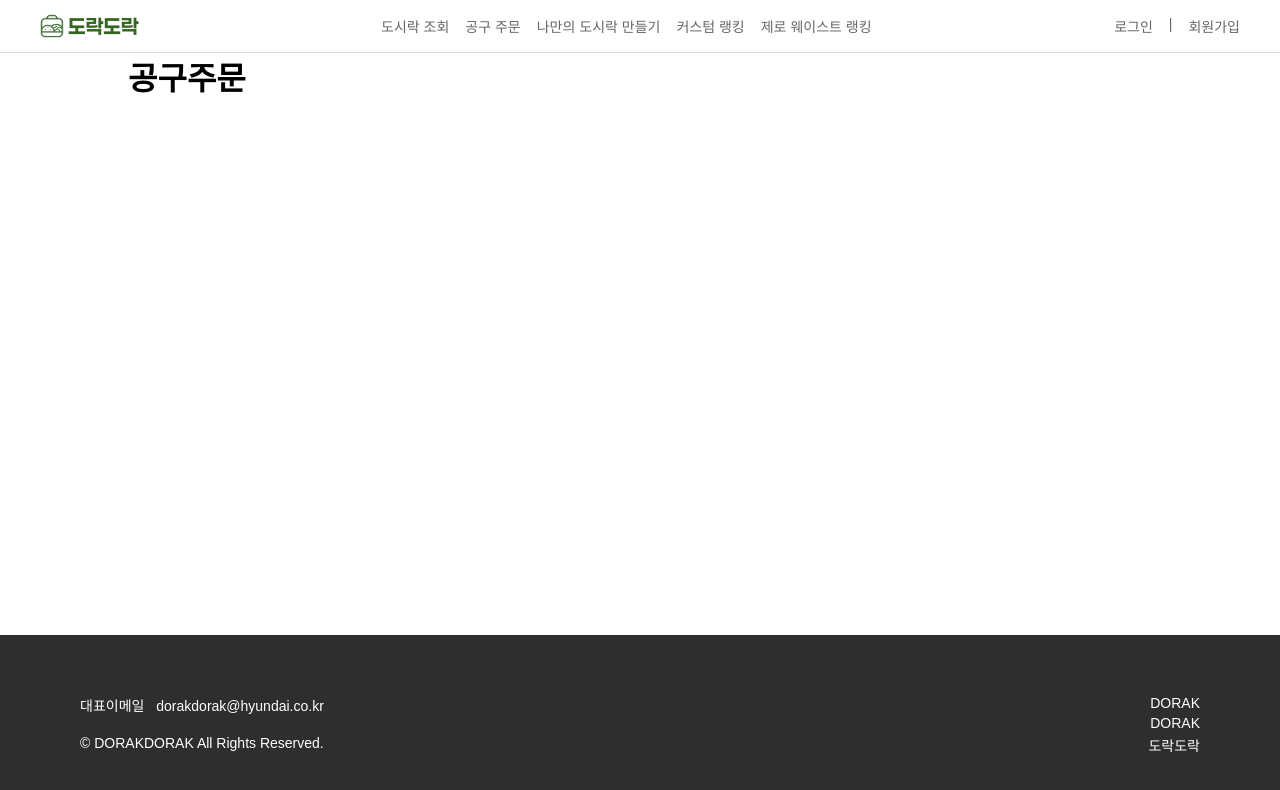
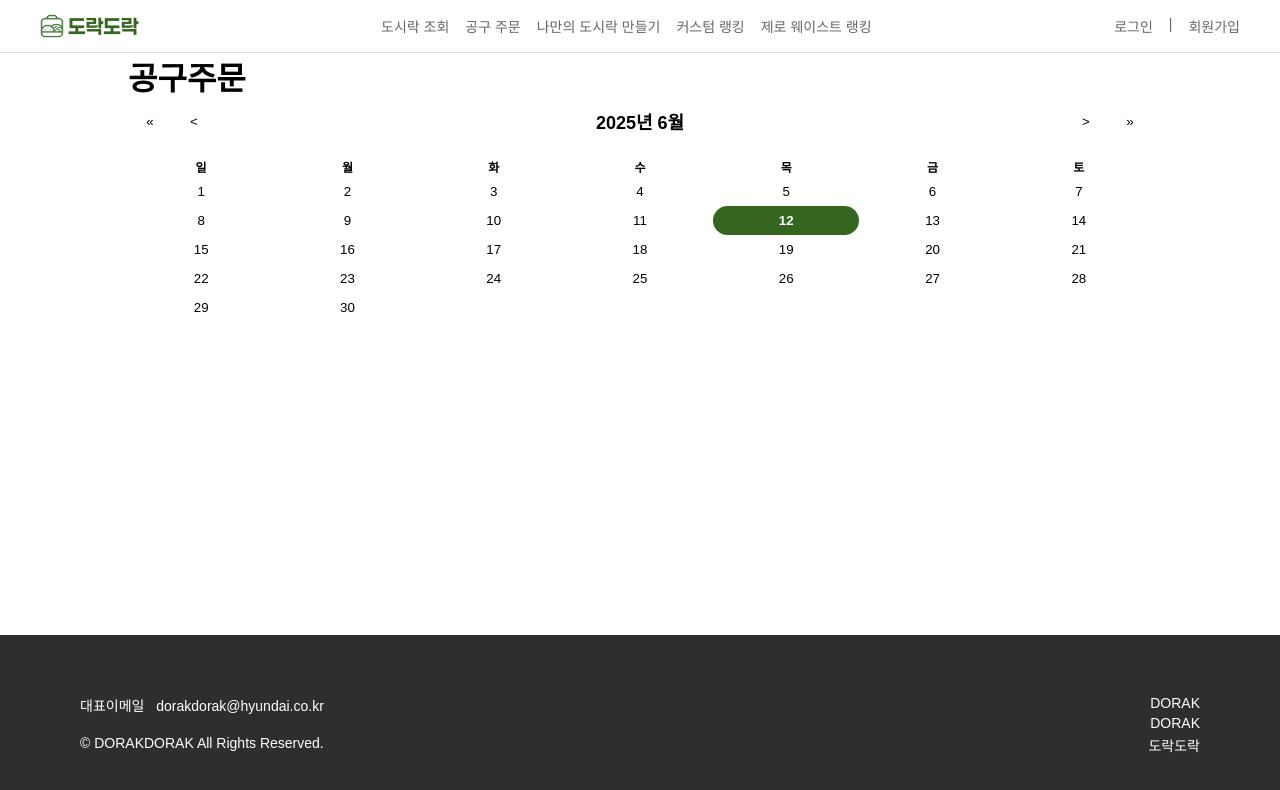
Before and after one commit to dorakdorak/dorakdorak-frontend, a React (Vite) app: page /group-order in a window 1280 px wide. Shown: the top 790 px of the page. Built offline with nearby package versions, Linux system fonts and the light colour scheme; a web font is replaced by a local one.

Commit message:
[FEAT] 달력 컴포넌트 구현 (#30)

```diff
--- a/package.json
+++ b/package.json
@@ -17,6 +17,7 @@
     "framer-motion": "^12.16.0",
     "jwt-decode": "^4.0.0",
     "react": "^19.1.0",
+    "react-calendar": "^6.0.0",
     "react-countup": "^6.5.3",
     "react-daum-postcode": "^3.2.0",
     "react-dom": "^19.1.0",
--- /dev/null
+++ b/src/components/order/Calendar.tsx
@@ -0,0 +1,63 @@
+import * as React from "react";
+import { Calendar } from "react-calendar";
+import styles from "@/css/order/CalendarComponent.module.css";
+
+interface CalendarComponentProps {
+  onDateChange: (selectedDate: string) => void;
+}
+
+export default function CalendarComponent({
+  onDateChange,
+}: CalendarComponentProps) {
+  const [date, setDate] = React.useState<Date | null>(null);
+
+  const formatDateToString = (date: Date) => {
+    return `${date.getFullYear()}-${String(date.getMonth() + 1).padStart(
+      2,
+      "0"
+    )}-${String(date.getDate()).padStart(2, "0")}`;
+  };
+
+  React.useEffect(() => {
+    const today = new Date();
+    setDate(today);
+    onDateChange(formatDateToString(today));
+  }, [onDateChange]);
+
+  if (!date) return null;
+
+  return (
+    <div className={styles.container}>
+      <div className={styles.calendarWrapper}>
+        <Calendar
+          calendarType="gregory"
+          onChange={(value) => {
+            if (value instanceof Date) {
+              setDate(value);
+              onDateChange(formatDateToString(value));
+            }
+          }}
+          value={date}
+          locale="ko-KR"
+          navigationLabel={({ date }) => (
+            <div className={styles.navigationLabel}>
+              <span className={styles.navigationLabelText}>
+                {date.toLocaleDateString("ko", {
+                  year: "numeric",
+                  month: "long",
+                })}
+              </span>
+            </div>
+          )}
+          prevLabel={<span>&lt;</span>}
+          nextLabel={<span>&gt;</span>}
+          formatDay={(locale, date) => date.getDate().toString()}
+          formatShortWeekday={(locale, date) =>
+            date.toLocaleDateString("ko", { weekday: "short" })
+          }
+          showNeighboringMonth={false}
+        />
+      </div>
+    </div>
+  );
+}
--- /dev/null
+++ b/src/css/order/CalendarComponent.module.css
@@ -0,0 +1,84 @@
+:global(.react-calendar) {
+    width: 100%;
+    max-width: 100%;
+    background: white;
+    font-family: "Arial", "Helvetica", sans-serif;
+    line-height: 1.125em;
+  }
+
+  :global(.react-calendar__navigation) {
+    display: flex;
+    height: 44px;
+    margin-bottom: 1em;
+  }
+
+  :global(.react-calendar__navigation button) {
+    min-width: 44px;
+    background: none;
+    border: 0;
+    outline: none;
+  }
+
+  :global(.react-calendar__navigation button:disabled) {
+    background-color: #ffffff;
+  }
+
+  :global(.react-calendar__month-view__weekdays) {
+    text-align: center;
+    text-transform: uppercase;
+    font-size: 0.75em;
+    font-weight: bold;
+  }
+
+  :global(.react-calendar__month-view__weekdays__weekday > *) {
+    padding: 0.5em;
+    text-decoration: none !important;
+  }
+
+  :global(.react-calendar__month-view__days__day--weekend) {
+    color: #ef4444;
+  }
+
+  :global(.react-calendar__month-view__days__day--neighboringMonth) {
+    color: #757575;
+  }
+
+  :global(.react-calendar__tile) {
+    padding: 7px;
+    background: white;
+    text-align: center;
+    font-size: 0.833em;
+    border: none;
+    border-radius: 0;
+    color: black;
+  }
+
+  :global(.react-calendar__tile--active) {
+    background: #34661f;
+    color: white;
+    border-radius: 20px;
+    font-weight: bold;
+  }
+
+  .container {
+    width: 100%;
+    height: 100%;
+  }
+
+  .calendarWrapper {
+    max-height: 150px;
+    background-color: white;
+    border-radius: 8px;
+  }
+
+  .navigationLabel {
+    display: flex;
+    justify-content: center;
+    align-items: center;
+  }
+
+  .navigationLabelText {
+    font-size: 1.125rem;
+    font-weight: 600;
+    white-space: nowrap;
+  }
--- a/src/pages/GroupOrder.tsx
+++ b/src/pages/GroupOrder.tsx
@@ -1,7 +1,14 @@
+import { useState } from "react";
+import CalendarComponent from "@/components/order/Calendar";
+
 function GroupOrder() {
+  const [selectedDate, setSelectedDate] = useState<string>("");
+  console.log(selectedDate);
+
   return (
     <div>
       <h1>공구주문</h1>
+      <CalendarComponent onDateChange={setSelectedDate} />
     </div>
   );
 }
```
Also changed, not shown: 1 other file (tests, documents, lock files or other folders).
